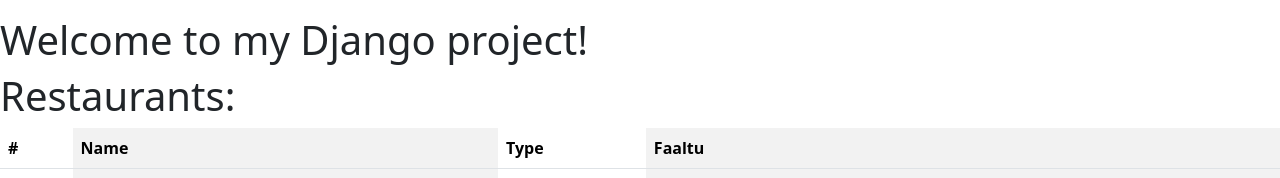
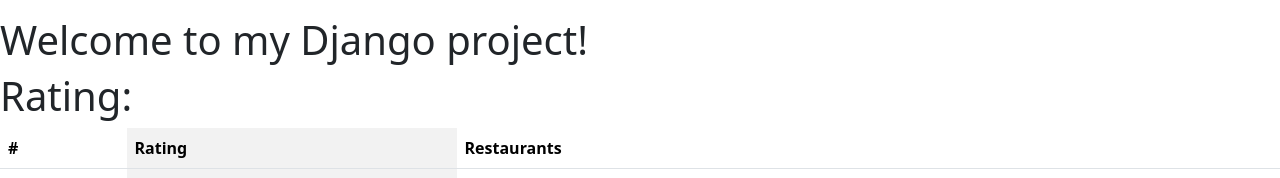
Before and after one commit to varunsahil10/My-Django-Project, a Django app: page /search_restaurant/ in a window 1280 px wide. Shown: the part 120-298 px from the top of the page. Run offline with Django 5.2, Linux system fonts and the light colour scheme; tables that the repository leaves empty hold one stand-in row (values such as "Sample post").

Commit message:
Learn select_related

```diff
--- a/home/templates/restaurants.html
+++ b/home/templates/restaurants.html
@@ -4,7 +4,8 @@
 
     {{ block.super }}
 
-    <h1>Restaurants:</h1>
+
+    <!-- <h1>Restaurants:</h1>
     <table class="table table-striped-columns">
         <thead>
             <tr>
@@ -24,6 +25,29 @@
             </tr>
             {% endfor %}
         </tbody>
+    </table> -->
+
+
+
+
+    <h1>Rating:</h1>
+    <table class="table table-striped-columns">
+        <thead>
+            <tr>
+                <th>#</th>
+                <th>Rating</th>
+                <th>Restaurants</th>
+            </tr>
+        </thead>
+        <tbody>
+            {% for rating in ratings %}
+            <tr>
+                <td>{{ rating.id }}</td>
+                <td>{{ rating.rating }}</td>
+                <td>{{ rating.restaurant }}</td>
+            </tr>
+            {% endfor %}
+        </tbody>
     </table>
 
 {% endblock %}
--- a/home/views.py
+++ b/home/views.py
@@ -93,13 +93,15 @@
 def search_restaurant(request):
     restaurants = Restaurant.objects.all()
 
-    # searching restaurant
-    restaurants = Restaurant.objects.prefetch_related('ratings')
-    # res = Restaurant.objects.first()
-    # print(res.ratings.all())
+    # Learn prefetch_related
+    # restaurants = Restaurant.objects.all().prefetch_related('ratings')
+
+    # Learn select_related
+    ratings = Rating.objects.all().select_related('restaurant')
 
     context = {
-        'restaurants': restaurants,
+        # 'restaurants': restaurants,
+        'ratings': ratings,
     }
 
     return render(request, 'restaurants.html', context)
```
